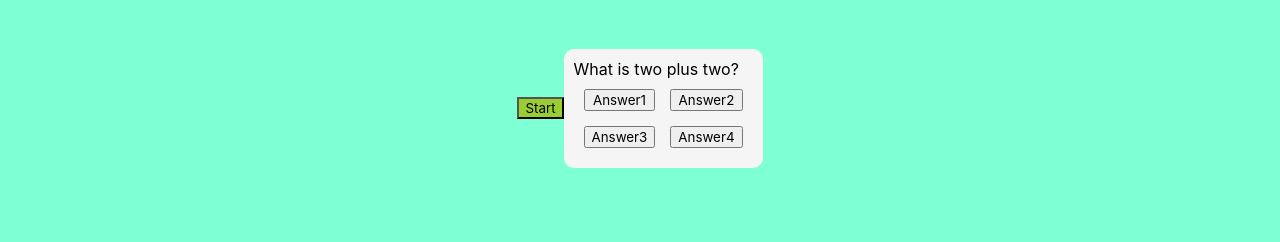
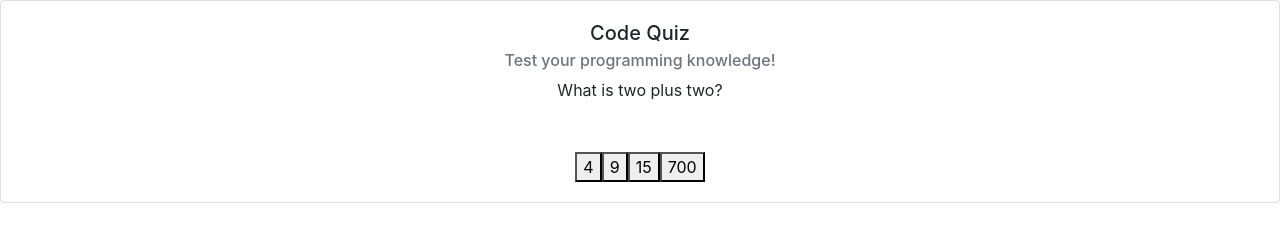
Before and after one commit to wkcodes/WK_Code_Quiz, a plain HTML site: page index.html in a window 1280 px wide. Both pictures are taken after a click on the button "Start". Drawn offline with nearby package versions, Linux system fonts and the light colour scheme.

Commit message:
made final modifications to the quiz

```diff
--- a/index.html
+++ b/index.html
@@ -1,36 +1,32 @@
 <!DOCTYPE html>
 <html lang="en">
+
 <head>
     <meta charset="UTF-8">
     <meta name="viewport" content="width=device-width, initial-scale=1.0">
-    <link href="styles.css" rel="stylesheet">
+    <link rel="stylesheet" href="https://stackpath.bootstrapcdn.com/bootstrap/4.5.2/css/bootstrap.min.css">
     <script defer src="script.js"></script>
+    <script src="https://code.jquery.com/jquery-3.5.1.js"
+        integrity="sha256-QWo7LDvxbWT2tbbQ97B53yJnYU3WhH/C8ycbRAkjPDc=" crossorigin="anonymous"></script>
     <title>Code Quiz</title>
     <!--needs a timer-->
-    <!--then multiple choice cards-->
     <!--at the end enter initials-->
-    <!--display score/highscore and restart-->
     <!--add card body and bootstrap-->
 </head>
+
 <body>
-    <div class="controls">
-        <button id="startButtonEl">Start</button>
-
+    <div class="card text-center  padding-top: 50px;">
+        <div class="card-body">
+            <h5 class="card-title">Code Quiz</h5>
+            <h6 class="card-subtitle mb-2 text-muted">Test your programming knowledge!</h6>
+            <div id="questionEl" class="card-title">Press the start button to play</div>
+            <button class="btn btn-primary btn-large" id="startButtonEl">Start</button>
+            <div id="answersEl" class="btnGrid"></div>
+        </div>
     </div>
 
 
-
-    <div class='questionContainer'>
-        <div id="questionEl">Question?</div>
-        <div id="answers" class="btnGrid">
-            <button class="btn">Answer1</button>
-            <button class="btn">Answer2</button>
-            <button class="btn">Answer3</button>
-            <button class="btn">Answer4</button>
-        </div>
-
-    </div>
-
 </body>
 <script src="script.js"></script>
+
 </html>
--- a/script.js
+++ b/script.js
@@ -1,32 +1,149 @@
+$(document).ready(function () {
+    console.log("ready!");
+});
+//Get elements
 const startButton = document.getElementById('startButtonEl');
-const questionContainer = document.getElementById('questionContainer');
-const question = document.getElementById('questionEl');
+let question = document.getElementById('questionEl');
+let answers = document.getElementById('answersEl');
+//Score
+let score = 0;
+//Timer
+let timeRemaining = 60;
+let currentQuestion = 0;
 
+//listen for game start
 startButton.addEventListener('click', startGame);
+//hide answers
+answers.style.visibility = 'hidden';
 
 function startGame() {
-    console.log('The game has started');
-    //startButton.style.visibility='hidden';
+    setTime();
+    alert('The game has started');
+    startButton.style.visibility = 'hidden';
+    answers.style.visibility = 'visible';
     setQuestion();
 }
 
-function setQuestion(){
-    question.innerText = questions[0].questionText;
+function setQuestion() {
+    //Checks if its time to end the game
+    if (currentQuestion == questions.length) {
+        endGame();
+    }
+    //create the question
+    question.innerText = questions[currentQuestion].questionText;
+    //create answer buttons
+    let answerButton1 = $("<button>");
+    answerButton1.attr("id", "button1");
+    let answerButton2 = $("<button>");
+    answerButton2.attr("id", "button2");
+    let answerButton3 = $("<button>");
+    answerButton3.attr("id", "button3");
+    let answerButton4 = $("<button>");
+    answerButton4.attr("id", "button4");
+    //adds text from questions object
+    answerButton1.text(questions[currentQuestion].questionAnswers[0]);
+    answerButton2.text(questions[currentQuestion].questionAnswers[1]);
+    answerButton3.text(questions[currentQuestion].questionAnswers[2]);
+    answerButton4.text(questions[currentQuestion].questionAnswers[3]);
+    //append
+    $("#answersEl").append(answerButton1);
+    $("#answersEl").append(answerButton2);
+    $("#answersEl").append(answerButton3);
+    $("#answersEl").append(answerButton4);
+    //events
+    $("#button1").on("click", function (e) {
+        answerChecker(questions[currentQuestion].questionAnswers[0])
+    });
+    $("#button2").on("click", function (e) {
+        answerChecker(questions[currentQuestion].questionAnswers[1])
+    });
+    $("#button3").on("click", function (e) {
+        answerChecker(questions[currentQuestion].questionAnswers[2])
+    });
+    $("#button4").on("click", function (e) {
+        answerChecker(questions[currentQuestion].questionAnswers[3])
+    });
+
 }
 
-function chooseAnswer() {
-    //if answer is correct increment score
+//evaluate the answer
+function answerChecker(selection) {
 
-    //if incorrect decrement timer
+    if (questions[currentQuestion].correctAnswer == selection) {
+        score++;
+        alert("Correct! Your current score: " + score)
+        currentQuestion++;
+        clear();
+        setQuestion();
+        console.log(score)
+    }
+    else {
+        alert("Incorrect! Try again.")
+        timeRemaining -= 10;
+    }
+}
 
+//clears the elements
+function clear() {
+    $("#answersEl").empty();
+}
+
+//set time
+function setTime() {
+    let timerInterval = setInterval(function () {
+        timeRemaining--;
+        if (timeRemaining <= 0) {
+            clearInterval(timerInterval)
+            return endGame();
+        }
+    }, 1000);
+}
+
+//end game
+function endGame() {
+    alert(`Game Over! Your score: ${score}`)
+    let userName = window.prompt("Enter your name: ");
+    localStorage.setItem(userName, score);
+    location.reload();
+}
+
+//restart
+function restart() {
+    timeRemaining = 60;
+    currentQuestion = 1;
+    score = 0;
+    startGame();
 }
 
 const questions = [
     {
         questionText: 'What is two plus two?',
-        questionAnswers: [
-            { answerText: '4', correct: true },
-            { answerText: '15', correct: false }
-        ]
+        questionAnswers: ['4', '9', '15', '700'],
+        correctAnswer: '4',
+    },
+    {
+        questionText: 'Which language creates the "style" for a website?',
+        questionAnswers: ['JavaScript', 'C', 'Ruby', 'CSS'],
+        correctAnswer: 'CSS',
+    },
+    {
+        questionText: 'Which is a correct function call in JavaScript?',
+        questionAnswers: ['function setNumber', 'setNumber', 'setNumber()', 'setNumber[]'],
+        correctAnswer: 'setNumber()',
+    },
+    {
+        questionText: 'Which is an IDE?',
+        questionAnswers: ['JavaScript', 'Visual Studio Code', 'iTunes', 'Internet Explorer'],
+        correctAnswer: 'Visual Studio Code',
+    },
+    {
+        questionText: 'Which technology enables verion control?',
+        questionAnswers: ['Get', 'Git', 'Go', 'Facebook'],
+        correctAnswer: 'Git',
+    },
+    {
+        questionText: 'When should you test your code?',
+        questionAnswers: ['often', 'only sometimes', 'never', 'when i feel like it'],
+        correctAnswer: 'often',
     }
 ]
--- a/styles.css
+++ /dev/null
@@ -1,30 +0,0 @@
-*, *::before, *::after {
-    box-sizing: border-box;
-    font-family: -apple-system, BlinkMacSystemFont, 'Segoe UI', Roboto, Oxygen, Ubuntu, Cantarell, 'Open Sans', 'Helvetica Neue', sans-serif;
-}
-
-body {
-    display: flex;
-    justify-content: center;
-    align-items: center;
-    height: 200px;
-    background-color: aquamarine;
-}
-
-#startButtonEl{
-    align-items: center;
-    background-color: yellowgreen;
-}
-
-.questionContainer{
-    background-color: whitesmoke;
-    border-radius: 10px;
-    padding: 10px;
-}
-
-.btnGrid{
-    display: grid;
-    grid-template-columns: repeat(2, auto);
-    gap: 15px;
-    margin: 10px;
-}
```
Also changed, not shown: 1 other file.
